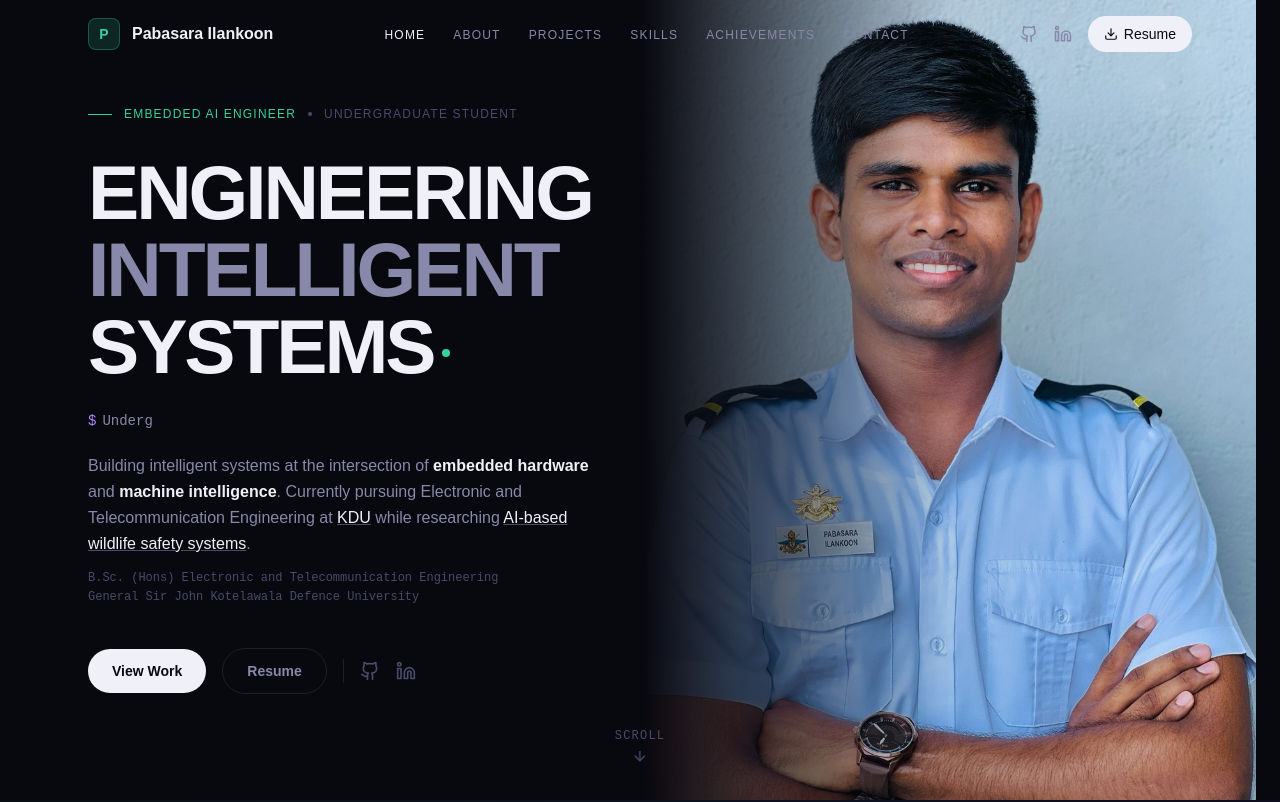
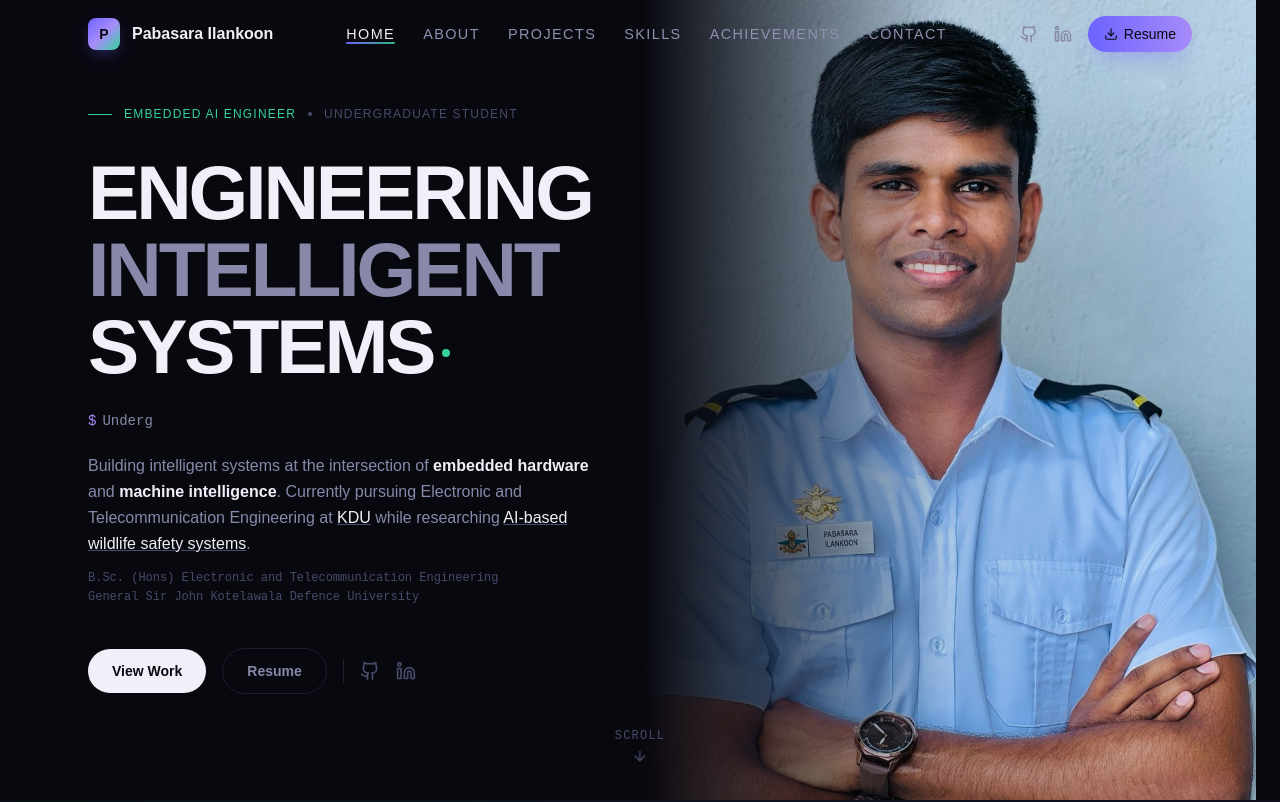
Before and after one commit to PabasaraIlankoon/portfolio, a Next.js app: page / in a window 1280 px wide. Shown: the top 802 px of the page. Built offline with nearby package versions, Linux system fonts and the light colour scheme.

Commit message:
Update Navbar.tsx

```diff
--- a/components/Navbar.tsx
+++ b/components/Navbar.tsx
@@ -52,8 +52,8 @@ export default function Navbar() {
         }`}
       >
         <div className="max-w-6xl mx-auto px-6 py-4 flex items-center justify-between">
-          <button onClick={() => scrollTo("#home")} className="flex items-center gap-3">
-            <span className="w-8 h-8 rounded-lg bg-accent-green/15 border border-accent-green/30 flex items-center justify-center text-accent-green font-bold text-sm">
+          <button onClick={() => scrollTo("#home")} className="flex items-center gap-3 group">
+            <span className="w-8 h-8 rounded-lg bg-gradient-to-br from-accent via-accent-light to-accent-green flex items-center justify-center text-bg font-bold text-sm shadow-[0_6px_18px_-6px_rgba(108,99,255,0.6)] group-hover:scale-105 transition-transform duration-200">
               {initial}
             </span>
             <span className="font-semibold text-text text-base">{personalInfo.name}</span>
@@ -64,9 +64,7 @@ export default function Navbar() {
               <li key={item.href}>
                 <button
                   onClick={() => scrollTo(item.href)}
-                  className={`text-xs font-medium uppercase tracking-widest transition-colors ${
-                    activeSection === item.href.replace("#", "") ? "text-text" : "text-muted hover:text-text"
-                  }`}
+                  className={`nav-link ${activeSection === item.href.replace("#", "") ? "active" : ""} text-xs font-medium uppercase tracking-widest`}
                 >
                   {item.label}
                 </button>
@@ -75,13 +73,18 @@ export default function Navbar() {
           </ul>
 
           <div className="hidden md:flex items-center gap-4">
-            <a href={personalInfo.github} target="_blank" rel="noopener noreferrer" className="text-muted hover:text-text transition-colors">
+            <a href={personalInfo.github} target="_blank" rel="noopener noreferrer" className="text-muted hover:text-accent-light transition-colors">
               <Github size={18} />
             </a>
-            <a href={personalInfo.linkedin} target="_blank" rel="noopener noreferrer" className="text-muted hover:text-text transition-colors">
+            <a href={personalInfo.linkedin} target="_blank" rel="noopener noreferrer" className="text-muted hover:text-accent-light transition-colors">
               <Linkedin size={18} />
             </a>
-            <a href={personalInfo.resumeUrl} target="_blank" rel="noopener noreferrer" className="flex items-center gap-1.5 text-sm px-4 py-2 bg-text text-bg rounded-full font-medium hover:opacity-90 transition-all duration-200">
+            <a
+              href={personalInfo.resumeUrl}
+              target="_blank"
+              rel="noopener noreferrer"
+              className="flex items-center gap-1.5 text-sm px-4 py-2 rounded-full font-medium text-bg bg-gradient-to-r from-accent via-accent-light to-accent-green bg-[length:200%_auto] hover:bg-right transition-all duration-500 shadow-[0_10px_24px_-10px_rgba(108,99,255,0.6)]"
+            >
               <Download size={14} />
               Resume
             </a>
@@ -103,19 +106,23 @@ export default function Navbar() {
             <button
               key={item.href}
               onClick={() => scrollTo(item.href)}
-              className="text-2xl font-semibold text-muted hover:text-text transition-colors"
+              className="text-2xl font-semibold text-muted hover:text-accent-light transition-colors"
             >
               {item.label}
             </button>
           ))}
           <div className="flex items-center gap-6 mt-4">
-            <a href={personalInfo.github} target="_blank" rel="noopener noreferrer" className="text-muted hover:text-text">
+            <a href={personalInfo.github} target="_blank" rel="noopener noreferrer" className="text-muted hover:text-accent-light transition-colors">
               <Github size={22} />
             </a>
-            <a href={personalInfo.linkedin} target="_blank" rel="noopener noreferrer" className="text-muted hover:text-text">
+            <a href={personalInfo.linkedin} target="_blank" rel="noopener noreferrer" className="text-muted hover:text-accent-light transition-colors">
               <Linkedin size={22} />
             </a>
-            <a href={personalInfo.resumeUrl} target="_blank" className="flex items-center gap-1.5 text-sm px-4 py-2 bg-text text-bg rounded-full font-medium">
+            <a
+              href={personalInfo.resumeUrl}
+              target="_blank"
+              className="flex items-center gap-1.5 text-sm px-4 py-2 rounded-full font-medium text-bg bg-gradient-to-r from-accent via-accent-light to-accent-green"
+            >
               <Download size={14} />
               Resume
             </a>
```
